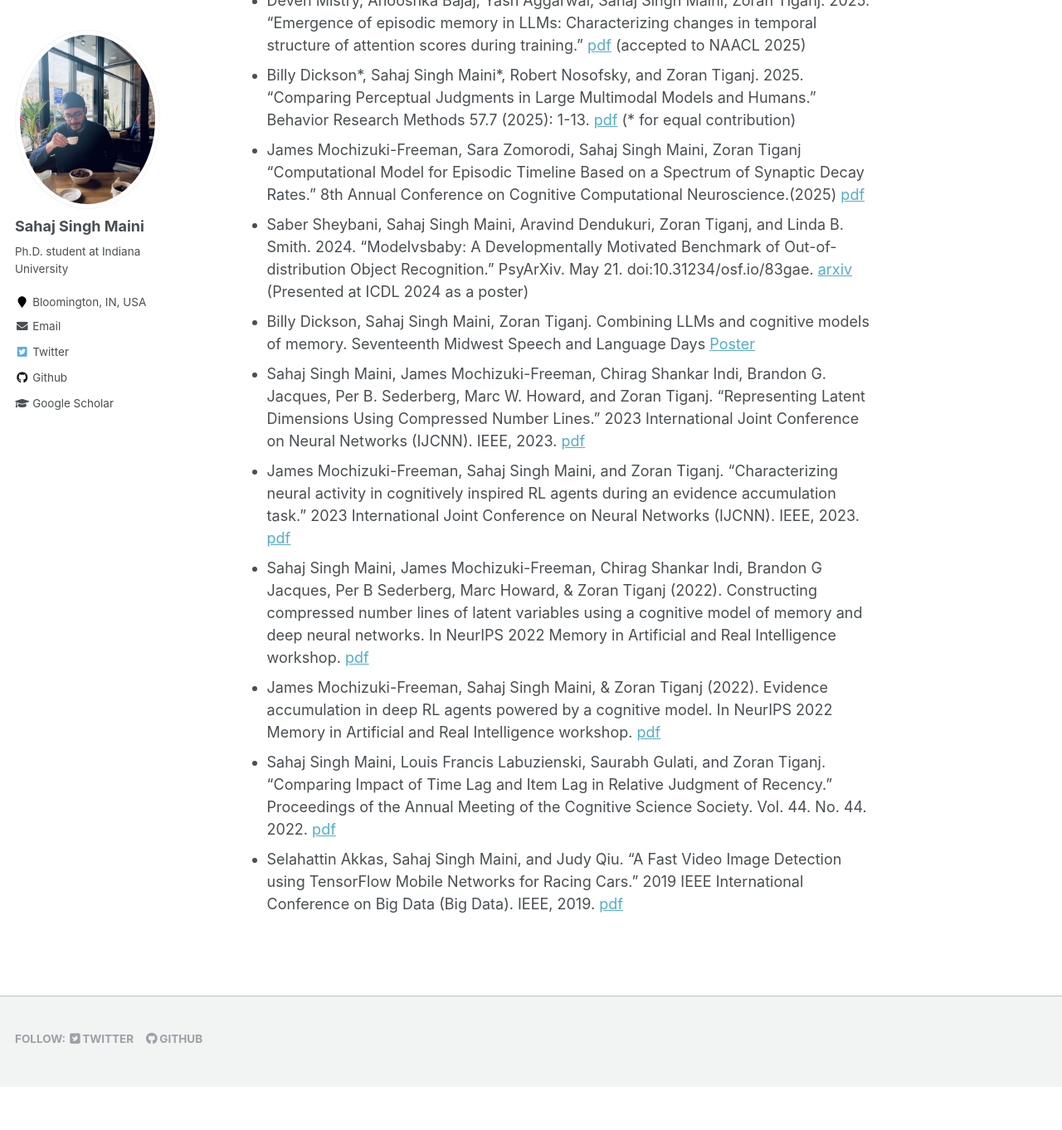
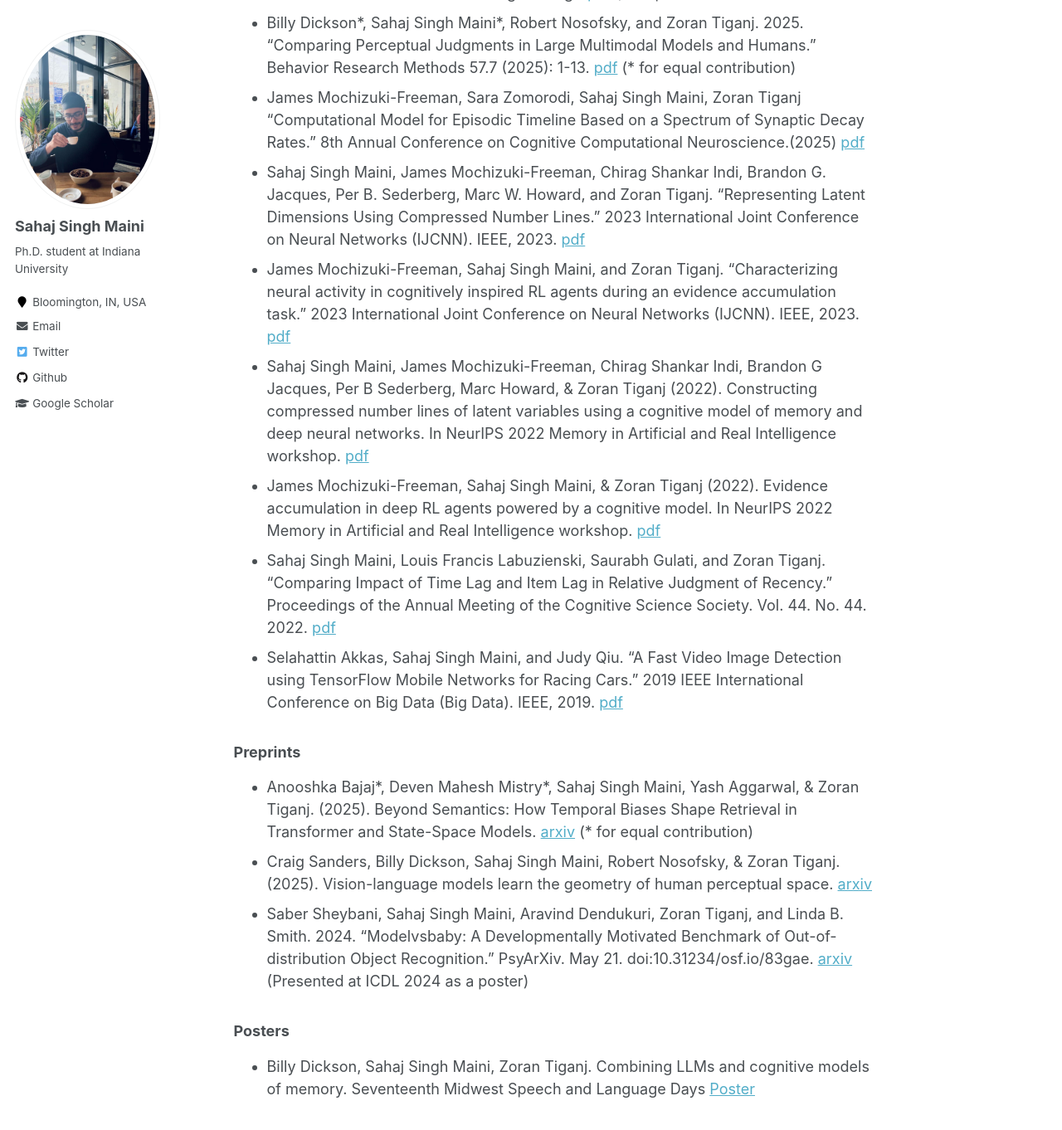
Before and after one commit to Sahaj09/sahaj09.github.io, a Jekyll site: the page built from _pages/about.md, in a window 1280 px wide and 1400 px high, scrolled down 672 px. Shown: the top 1362 px of the window at 83% size. Built offline with Jekyll 4.4.1, drawn with Linux system fonts in a browser that asks for light colours; before the commit the page ends 1982 px from its top, so only the background shows below that; some of the changed text lies outside the part shown.

Commit message:
Update publications and preprints in about.md
Added new publications and preprints to the about page.

```diff
--- a/_pages/about.md
+++ b/_pages/about.md
@@ -17,16 +17,22 @@ Outside work, I like to bike with friends, find new coffee shops to work at, and
 - Computational Cognitive Neuroscience
 
 ### Publications-
-- Craig Sanders, Billy Dickson, Sahaj Singh Maini, Robert Nosofsky, & Zoran Tiganj. (2025). Vision-language models learn the geometry of human perceptual space. [arxiv](https://arxiv.org/abs/2510.20859)
 - Sahaj Singh Maini, and Zoran Tiganj. "Reinforcement Learning with Adaptive Temporal Discounting." Reinforcement Learning Conference 2025. [pdf](https://openreview.net/forum?id=PySTNiHvFI)
 - Deven Mistry, Anooshka Bajaj, Yash Aggarwal, Sahaj Singh Maini, Zoran Tiganj. 2025. "Emergence of episodic memory in LLMs: Characterizing changes in temporal structure of attention scores during training." [pdf](https://aclanthology.org/2025.naacl-long.448/) (accepted to NAACL 2025)
 - Billy Dickson\*, Sahaj Singh Maini\*, Robert Nosofsky, and Zoran Tiganj. 2025. “Comparing Perceptual Judgments in Large Multimodal Models and Humans.” Behavior Research Methods 57.7 (2025): 1-13. [pdf](https://link.springer.com/article/10.3758/s13428-025-02728-w) (* for equal contribution)
 - James Mochizuki-Freeman, Sara Zomorodi, Sahaj Singh Maini, Zoran Tiganj "Computational Model for Episodic Timeline Based on a Spectrum of Synaptic Decay Rates." 8th Annual Conference on Cognitive Computational Neuroscience.(2025) [pdf](https://openreview.net/forum?id=4naoku2Ak0)
-- Saber Sheybani, Sahaj Singh Maini, Aravind Dendukuri, Zoran Tiganj, and Linda B. Smith. 2024. “Modelvsbaby: A Developmentally Motivated Benchmark of Out-of-distribution Object Recognition.” PsyArXiv. May 21. doi:10.31234/osf.io/83gae. [arxiv](https://osf.io/preprints/psyarxiv/83gae) (Presented at ICDL 2024 as a poster)
-- Billy Dickson, Sahaj Singh Maini, Zoran Tiganj. Combining LLMs and cognitive models of memory. Seventeenth Midwest Speech and Language Days [Poster](https://dickson.ai/assets/SITH_POSTER_UofM.pdf)
 - Sahaj Singh Maini, James Mochizuki-Freeman, Chirag Shankar Indi, Brandon G. Jacques, Per B. Sederberg, Marc W. Howard, and Zoran Tiganj. "Representing Latent Dimensions Using Compressed Number Lines." 2023 International Joint Conference on Neural Networks (IJCNN). IEEE, 2023. [pdf](https://ieeexplore.ieee.org/document/10190998)
 - James Mochizuki-Freeman, Sahaj Singh Maini, and Zoran Tiganj. "Characterizing neural activity in cognitively inspired RL agents during an evidence accumulation task." 2023 International Joint Conference on Neural Networks (IJCNN). IEEE, 2023. [pdf](https://ieeexplore.ieee.org/document/10191578)
 - Sahaj Singh Maini, James Mochizuki-Freeman, Chirag Shankar Indi, Brandon G Jacques, Per B Sederberg, Marc Howard, & Zoran Tiganj (2022). Constructing compressed number lines of latent variables using a cognitive model of memory and deep neural networks. In NeurIPS 2022 Memory in Artificial and Real Intelligence workshop. [pdf](https://memari-workshop.github.io/papers/paper_42.pdf)
 - James Mochizuki-Freeman, Sahaj Singh Maini, & Zoran Tiganj (2022). Evidence accumulation in deep RL agents powered by a cognitive model. In NeurIPS 2022 Memory in Artificial and Real Intelligence workshop. [pdf](https://memari-workshop.github.io/papers/paper_39.pdf)
 - Sahaj Singh Maini,  Louis Francis Labuzienski, Saurabh Gulati, and Zoran Tiganj. "Comparing Impact of Time Lag and Item Lag in Relative Judgment of Recency." Proceedings of the Annual Meeting of the Cognitive Science Society. Vol. 44. No. 44. 2022. [pdf](https://escholarship.org/uc/item/1v9795cd)
 - Selahattin Akkas, Sahaj Singh Maini, and Judy Qiu. "A Fast Video Image Detection using TensorFlow Mobile Networks for Racing Cars." 2019 IEEE International Conference on Big Data (Big Data). IEEE, 2019. [pdf](https://ieeexplore.ieee.org/abstract/document/9005689)
+
+
+### Preprints
+- Anooshka Bajaj\*, Deven Mahesh Mistry\*, Sahaj Singh Maini, Yash Aggarwal, & Zoran Tiganj. (2025). Beyond Semantics: How Temporal Biases Shape Retrieval in Transformer and State-Space Models. [arxiv](https://arxiv.org/abs/2510.22752) (* for equal contribution)
+- Craig Sanders, Billy Dickson, Sahaj Singh Maini, Robert Nosofsky, & Zoran Tiganj. (2025). Vision-language models learn the geometry of human perceptual space. [arxiv](https://arxiv.org/abs/2510.20859)
+- Saber Sheybani, Sahaj Singh Maini, Aravind Dendukuri, Zoran Tiganj, and Linda B. Smith. 2024. “Modelvsbaby: A Developmentally Motivated Benchmark of Out-of-distribution Object Recognition.” PsyArXiv. May 21. doi:10.31234/osf.io/83gae. [arxiv](https://osf.io/preprints/psyarxiv/83gae) (Presented at ICDL 2024 as a poster)
+
+### Posters
+- Billy Dickson, Sahaj Singh Maini, Zoran Tiganj. Combining LLMs and cognitive models of memory. Seventeenth Midwest Speech and Language Days [Poster](https://dickson.ai/assets/SITH_POSTER_UofM.pdf)
```
